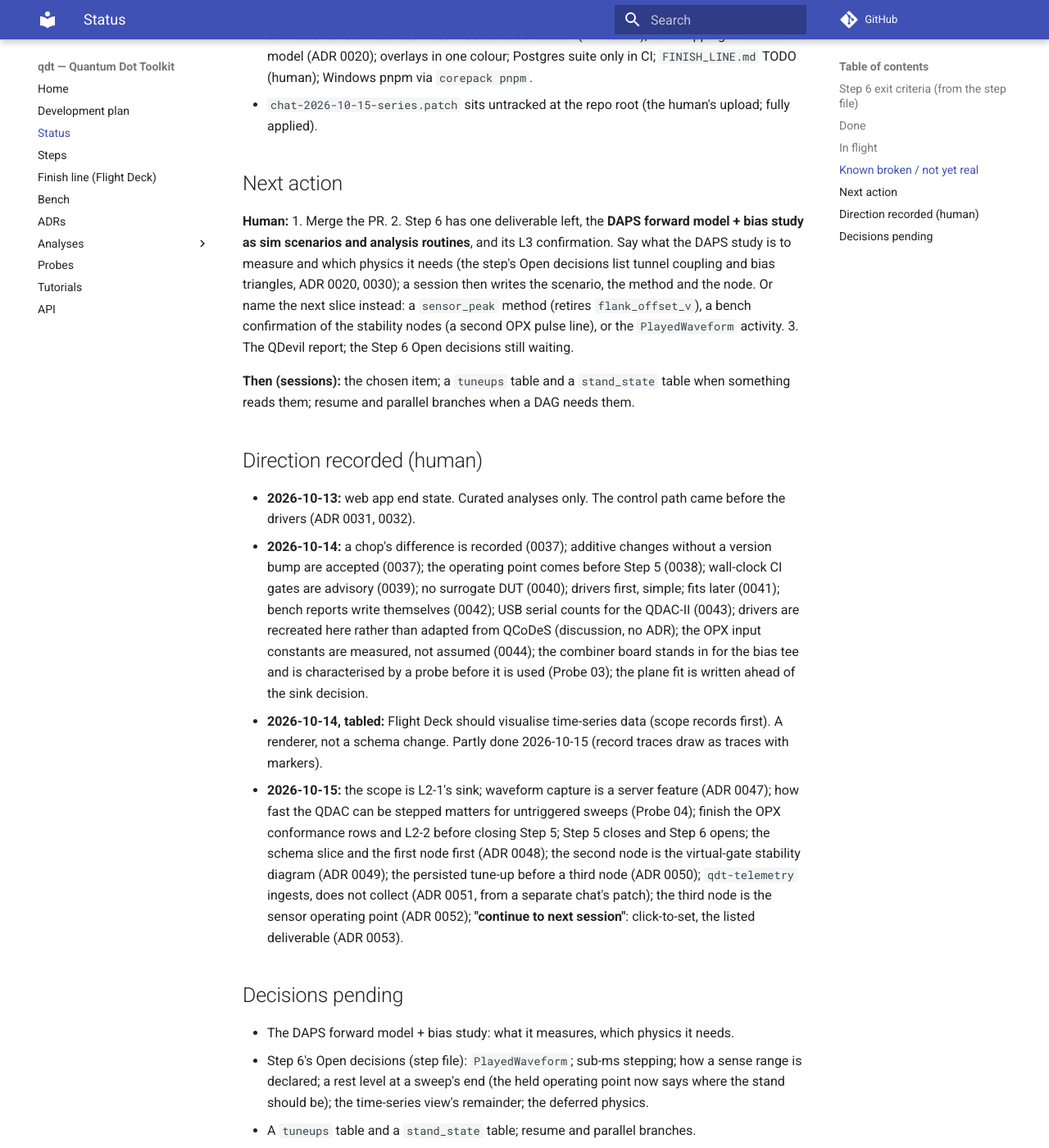
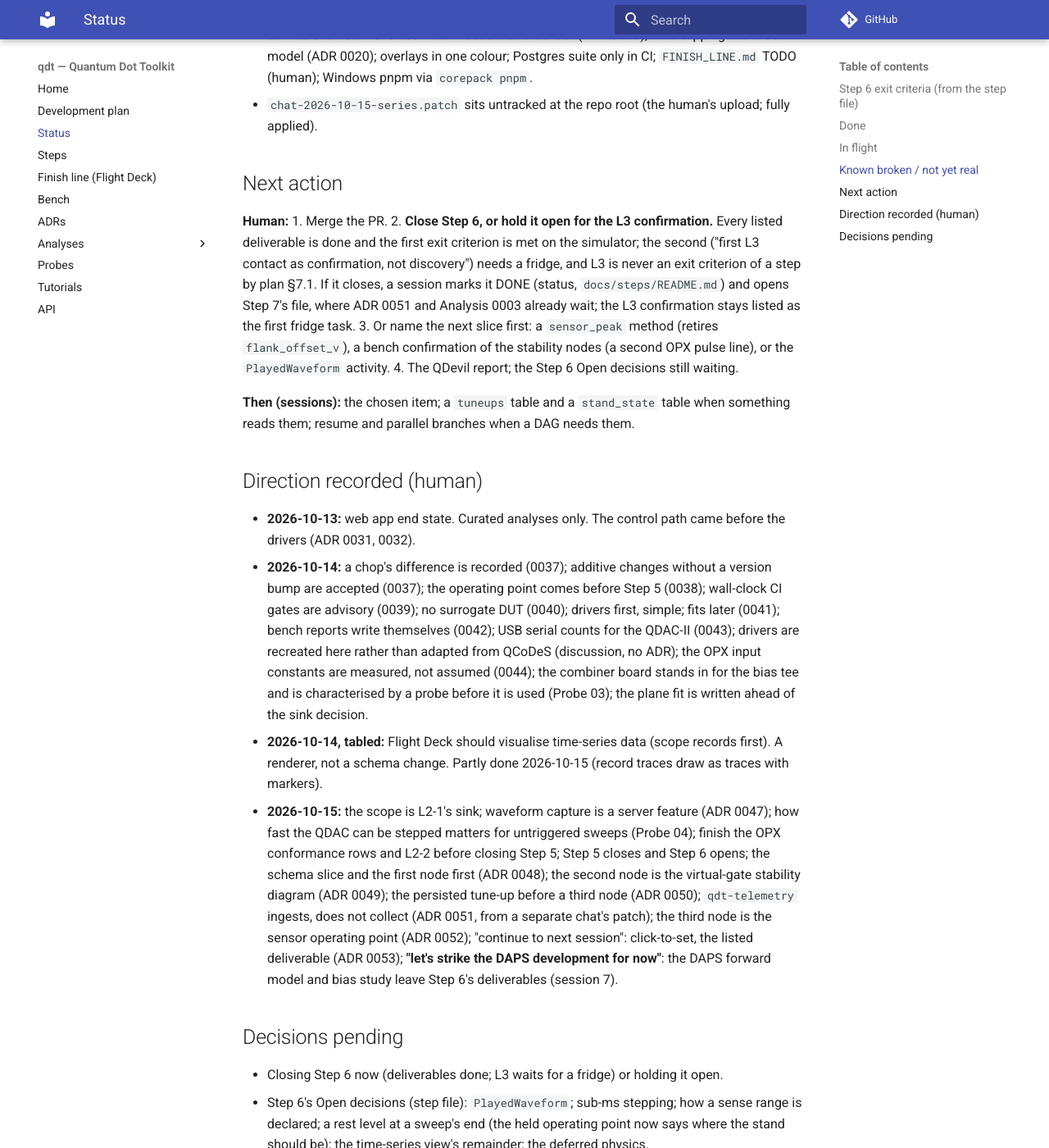
Before and after one commit to CowboyQuantum/qdt, an MkDocs documentation site: the page built from docs/STATUS.md, in a window 1280 px wide and 1400 px high, scrolled down 2446 px. Shown: the whole window at 82% size. Built offline with MkDocs 1.6.1 and Material for MkDocs 9.7.7, drawn with Linux system fonts in a browser that asks for light colours; comment, search, counter and statistics services are not loaded; some of the changed text lies outside the part shown.

Commit message:
docs(steps): strike the DAPS forward model and bias study from Step 6 (human decision, 2026-10-15); STATUS asks whether the step closes
Co-Authored-By: Claude Fable 5.1 <noreply@anthropic.com>

```diff
--- a/docs/STATUS.md
+++ b/docs/STATUS.md
@@ -4,7 +4,7 @@
 > A fresh session must be able to continue from this file alone.
 
 **Current step:** 6 — Closed-loop tuning → `docs/steps/06-closed-loop-tuning.md` (IN PROGRESS, opened 2026-10-15).
-**Branch:** `step-6/click-to-set` (PR against `main`; the human merges). PRs #25–#47 merged 2026-10-14/15.
+**Branch:** `step-6/strike-daps` (PR against `main`; the human merges). PRs #25–#48 merged 2026-10-14/15.
 **Last session:** 2026-10-15, Step 6 session 6 (not at the bench). **Click-to-set** (ADR 0053), the listed
 deliverable and FINISH_LINE's one "up" edge. The server holds the stand's operating point: `POST /levels`
 validates the channels (on the stand, on a `LevelSource`), sets them on the backends now and holds them;
@@ -24,8 +24,8 @@ held, release. This closes the pending default-operating-point decision: the ser
 | first L3 contact as confirmation, not discovery | not started (needs a fridge) |
 
 **Deliverables (step file):** DAG runner ✔ (ADR 0050); nodes verified against sim ✔ (three, ADR 0048, 0049,
-0052); Flight Deck click-to-set ✔ (ADR 0053); DAPS forward model + bias study as sim scenarios + analysis
-routines — not started (the one deliverable left; it needs the physics decisions in the step's Open list).
+0052); Flight Deck click-to-set ✔ (ADR 0053); DAPS forward model + bias study — **struck by the human on
+2026-10-15** (not a Step 6 deliverable; revisit by its own decision). Every remaining deliverable is done.
 
 ## Done
 - **Steps 0–5 DONE.** ADR 0001–0053 (0051 is a Step 7 decision taken ahead of its step). Frozen: `Dataset`
@@ -42,7 +42,7 @@ routines — not started (the one deliverable left; it needs the physics decisio
   hardware-only in `bench/`; Flight Deck 74 unit tests and 6 e2e.
 
 ## In flight
-- Nothing uncommitted. PR for `step-6/click-to-set` awaits the human.
+- Nothing uncommitted. PR for `step-6/strike-daps` (docs only) awaits the human.
 
 ## Known broken / not yet real
 - **The held operating point is server memory** (like runs and tune-ups): a restart forgets it and the
@@ -77,13 +77,14 @@ routines — not started (the one deliverable left; it needs the physics decisio
 ## Next action
 **Human:**
 1. Merge the PR.
-2. Step 6 has one deliverable left, the **DAPS forward model + bias study as sim scenarios and analysis
-   routines**, and its L3 confirmation. Say what the DAPS study is to measure and which physics it needs
-   (the step's Open decisions list tunnel coupling and bias triangles, ADR 0020, 0030); a session then
-   writes the scenario, the method and the node. Or name the next slice instead: a `sensor_peak` method
-   (retires `flank_offset_v`), a bench confirmation of the stability nodes (a second OPX pulse line), or
-   the `PlayedWaveform` activity.
-3. The QDevil report; the Step 6 Open decisions still waiting.
+2. **Close Step 6, or hold it open for the L3 confirmation.** Every listed deliverable is done and the
+   first exit criterion is met on the simulator; the second ("first L3 contact as confirmation, not
+   discovery") needs a fridge, and L3 is never an exit criterion of a step by plan §7.1. If it closes, a
+   session marks it DONE (status, `docs/steps/README.md`) and opens Step 7's file, where ADR 0051 and
+   Analysis 0003 already wait; the L3 confirmation stays listed as the first fridge task.
+3. Or name the next slice first: a `sensor_peak` method (retires `flank_offset_v`), a bench confirmation
+   of the stability nodes (a second OPX pulse line), or the `PlayedWaveform` activity.
+4. The QDevil report; the Step 6 Open decisions still waiting.
 
 **Then (sessions):** the chosen item; a `tuneups` table and a `stand_state` table when something reads
 them; resume and parallel branches when a DAG needs them.
@@ -105,11 +106,12 @@ them; resume and parallel branches when a DAG needs them.
   before closing Step 5; Step 5 closes and Step 6 opens; the schema slice and the first node first (ADR
   0048); the second node is the virtual-gate stability diagram (ADR 0049); the persisted tune-up before a
   third node (ADR 0050); `qdt-telemetry` ingests, does not collect (ADR 0051, from a separate chat's
-  patch); the third node is the sensor operating point (ADR 0052); **"continue to next session"**:
-  click-to-set, the listed deliverable (ADR 0053).
+  patch); the third node is the sensor operating point (ADR 0052); "continue to next session":
+  click-to-set, the listed deliverable (ADR 0053); **"let's strike the DAPS development for now"**: the
+  DAPS forward model and bias study leave Step 6's deliverables (session 7).
 
 ## Decisions pending
-- The DAPS forward model + bias study: what it measures, which physics it needs.
+- Closing Step 6 now (deliverables done; L3 waits for a fridge) or holding it open.
 - Step 6's Open decisions (step file): `PlayedWaveform`; sub-ms stepping; how a sense range is declared;
   a rest level at a sweep's end (the held operating point now says where the stand should be); the
   time-series view's remainder; the deferred physics.
```
Also changed, not shown: docs/steps/06-closed-loop-tuning.md (+4 -1 lines).
